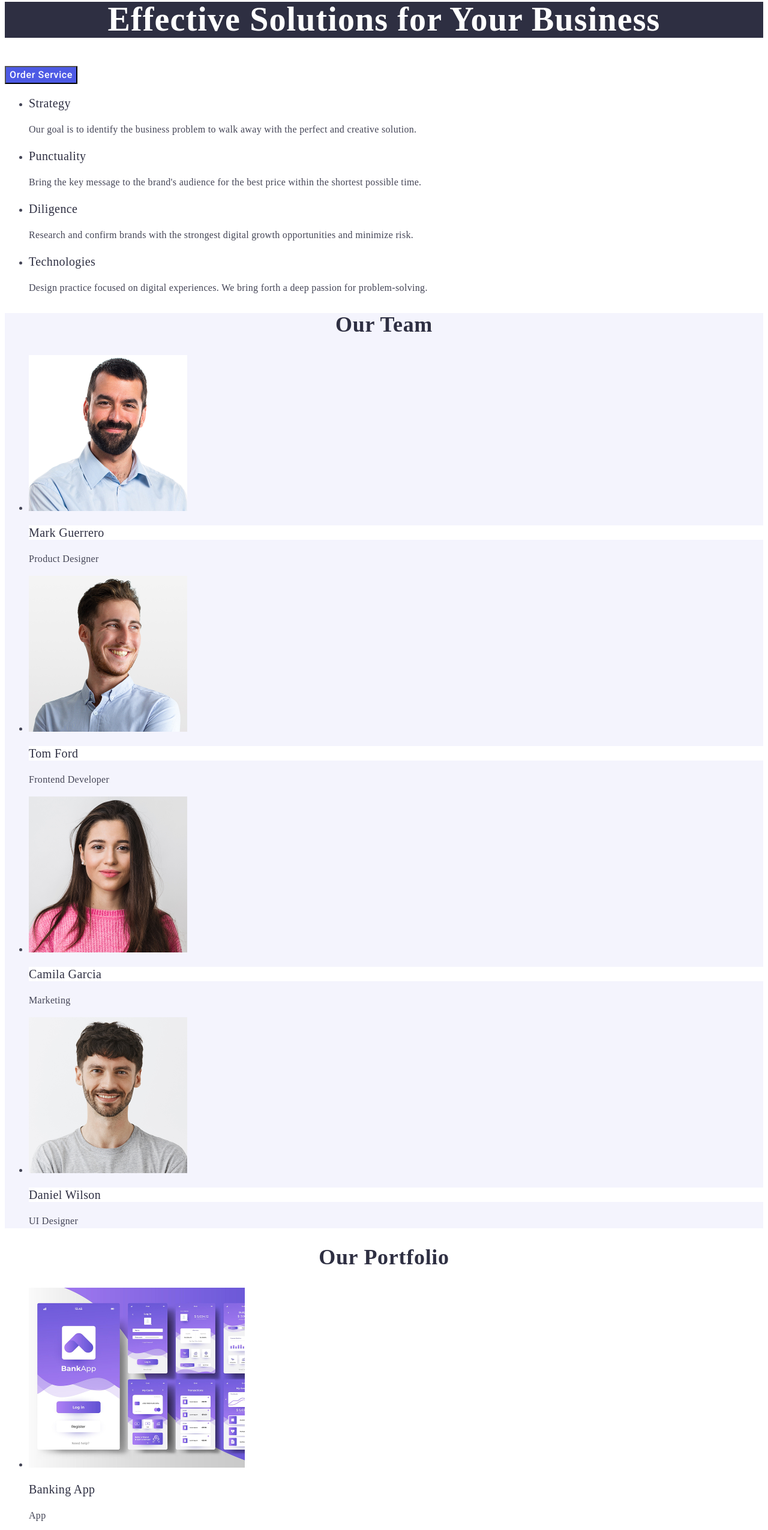
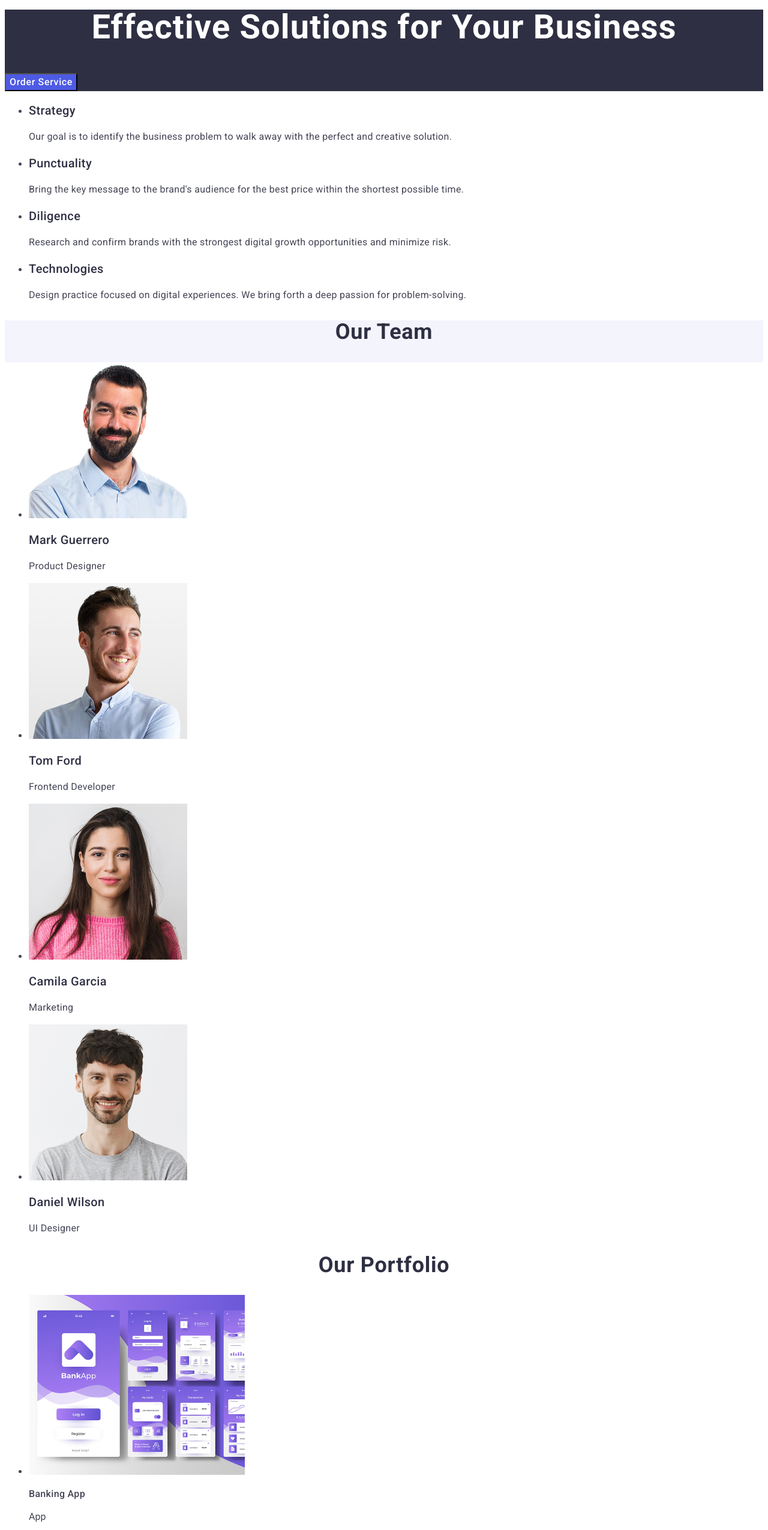
Before and after one commit to danielshkalov/goit-markup-hw-02, a plain HTML site: page index.html in a window 1280 px wide. Shown: the part 203-2754 px from the top of the page at 60% size. Drawn offline with Linux system fonts and the light colour scheme.

Commit message:
add index.html files

```diff
--- a/css/style.css
+++ b/css/style.css
@@ -1,12 +1,12 @@
 body {
-   font-family: "Roboto" sans-serif;
+   font-family: "Roboto", sans-serif;
    color: #434455;
    background-color: #FFFFFF;
 }
 
-.header-logo:hover, .header-logo:focus {
+.header-logo {
     background-color: #2e2f42;
-    font-family: "Raleway" sans-serif;
+    font-family: "Raleway", sans-serif;
     font-weight: 700;
     font-size: 18px;
     line-height: 1.17;
@@ -43,11 +43,11 @@ body {
  .address-logo:focus {
     color: #404bbf;
  }
-
-
+.section-1 {
+    background-color: #2e2f42;
+}
 .h1-logo {
-    background-color: #2e2f42;
-    font-size: 56px;
+     font-size: 56px;
     line-height: 1.07;
     text-align: center;
     letter-spacing: 0.02em;
@@ -63,26 +63,27 @@ body {
     color: #ffffff;
 }
 .button:hover, .button:focus {
-    color: #404bbf;
+    background-color: #404BBF;
+    color: #404BBF;
     cursor: pointer;
 }
 
-.h3-logo {
+.info-logo {
     font-weight: 500;
     font-size: 20px;
     line-height: 1.2;
     letter-spacing: 0.02em;
     color: #2e2f42;
 }
-.p-h3-logo {
+.ph3-logo {
     line-height: 1.5;
     letter-spacing: 0.02em;
     color: #434455;
 }
-.img1-logo {
+.photo-logo {
     background-color: #F4F4FD;
 }
-.h2-logo {
+.team-logo {
     font-size: 36px;
     line-height: 1.11;
     text-align: center;
@@ -90,15 +91,17 @@ body {
     text-transform: capitalize;
     color: #2e2f42;
 }
-.h3-2logo {
+.back-logo {
     background-color: #FFFFFF;
+}
+.human-logo {
     font-weight: 500;
     font-size: 20px;
     line-height: 1.2;
     letter-spacing: 0.02em;
     color: #2e2f42;
 }
-.p-h2-logo {
+.text-logo {
     font-size: 16px;
     line-height: 1.5;
     letter-spacing: 0.02em;
@@ -112,22 +115,24 @@ body {
     text-transform: capitalize;
     color: #2e2f42;
 }
-.img-portfolio {
+.front-logo {
     font-weight: 500;
     font-size: 20px;
     line-height: 1.2;
     letter-spacing: 0.02em;
     color: #2e2f42;
 }
-.p-portfolio {
+.front-logo {
     font-size: 16px;
     line-height: 1.5;
     letter-spacing: 0.02em;
     color: #434455;
 }
-.footer-logo:hover, .footer-logo:focus {
+.footer {
     background-color: #2e2f42;
-    font-family: "Raleway" sans-serif;
+}
+.footer-logo {
+    font-family: "Raleway", sans-serif;
     font-weight: 700;
     font-size: 18px;
     line-height: 1.17;
@@ -140,5 +145,6 @@ body {
 }
 .footer-p {
     line-height: 1.5;
+    color: #F4F4FD;
     letter-spacing: 0.02em;
 }
--- a/index.html
+++ b/index.html
@@ -20,7 +20,7 @@
         <nav><a class="header-logo" href="./index.html">Web<span class="header-span">Studio</span></a>
             <ul>
                 <li><a class="header-logo a" href="./index.html">Studio</a></li>
-                <li><a class="header-logo a" href id="./our portfolio">Portfolio</a></li>
+                <li><a class="header-logo a" href="./portfolio">Portfolio</a></li>
                 <li><a class="header-logo a" href="./contacts">Contacts</a></li>
             </ul>
         </nav>
@@ -34,7 +34,7 @@
 
     <!--#region main bunner-->
     <main>
-        <section>
+        <section class="section-1">
             <h1 class="h1-logo">Effective Solutions for Your Business</h1>
             <button class="button" type="button">Order Service</button>
     </section>
@@ -42,59 +42,60 @@
 
     <!--#region feature-->
     <section>
+        <h2 hidden> feature</h2>
         <ul>
             <li>
-                <h3 class="h3-logo">Strategy
+                <h3 class="info-logo">Strategy
                 </h3>
-            <p class="p-h3-logo">Our goal is to identify the business problem to walk away with the perfect and creative solution.</p>
+            <p class="ph3-logo">Our goal is to identify the business problem to walk away with the perfect and creative solution.</p>
         </li>
         <li>
-            <h3 class="h3-logo">Punctuality
+            <h3 class="info-logo">Punctuality
             </h3>
-            <p class="p-h3-logo">Bring the key message to the brand's audience for the best price within the shortest possible time.
+            <p class="ph3-logo">Bring the key message to the brand's audience for the best price within the shortest possible time.
             </p>
         </li>
         <li>
-            <h3 class="h3-logo">Diligence
+            <h3 class="info-logo">Diligence
             </h3>
-            <p class="p-h3-logo">Research and confirm brands with the strongest digital growth opportunities and minimize risk.</p>
+            <p class="ph3-logo">Research and confirm brands with the strongest digital growth opportunities and minimize risk.</p>
         </li>
         <li>
-            <h3 class="h3-logo">Technologies
+            <h3 class="info-logo">Technologies
             </h3>
-            <p class="p-h3-logo">Design practice focused on digital experiences. We bring forth a deep passion for problem-solving.</p>
+            <p class="ph3-logo">Design practice focused on digital experiences. We bring forth a deep passion for problem-solving.</p>
         </li>
         </ul>
     </section>
             <!--#end region feature-->
 
         <!--#region Team section-->
-        <section class="img1-logo">
-            <h2 class="h2-logo">Our Team</h2>
-            <ul>
+        <section class="photo-logo">
+            <h2 class="team-logo">Our Team</h2>
+            <ul class="back-logo">
                 <li>
                     <img src="./images/mark.jpg" alt="Mark Guerrero" width="264">
-                    <h3 class="h3-2logo">Mark Guerrero
+                    <h3 class="human-logo">Mark Guerrero
                     </h3>
-                    <p class="p-h2-logo">Product Designer</p>
+                    <p class="text-logo">Product Designer</p>
                 </li>
                 <li>
                     <img src="./images/tom.jpg" alt="Tom Ford" width="264">
-                    <h3 class="h3-2logo">Tom Ford
+                    <h3 class="human-logo">Tom Ford
                     </h3>
-                    <p class="p-h2-logo">Frontend Developer</p>
+                    <p class="text-logo">Frontend Developer</p>
                 </li>
                 <li>
                     <img src="./images/camila.jpg" alt="Camila Garcia" width="264">
-                    <h3 class="h3-2logo">Camila Garcia
+                    <h3 class="human-logo">Camila Garcia
                     </h3>
-                    <p class="p-h2-logo">Marketing</p>
+                    <p class="text-logo">Marketing</p>
                 </li>
                 <li>
                     <img src="./images/daniel.jpg" alt="Daniel Wilson" width="264">
-                    <h3 class="h3-2logo">Daniel Wilson
+                    <h3 class="human-logo">Daniel Wilson
                     </h3>
-                    <p class="p-h2-logo">UI Designer</p>
+                    <p class="text-logo">UI Designer</p>
                 </li>
             </ul>
         </section>
@@ -102,43 +103,43 @@
 
         <!--#region Our Portfolio-->
         <section>
-            <h2 class="portfolio-logo" id="Our Portfolio">Our Portfolio</h2>
+            <h2 class="portfolio-logo">Our Portfolio</h2>
             <ul>
                 <li>
                     <img src="./images/banking.jpg" alt="Banking App" width="360">
-                    <h3 class="img-portfolio">Banking App
+                    <h3 class="front-logo">Banking App
                     </h3>
-                    <p class="p-portfolio">App</p>
+                    <p class="our-logo">App</p>
                 </li>
                 <li>
                     <img src="./images/payment.jpg" alt="Cashless Payment" width="360">
-                    <h3 class="img-portfolio">Cashless Payment
+                    <h3 class="front-logo">Cashless Payment
                     </h3>
-                    <p class="p-portfolio">Marketing</p>
+                    <p class="our-logo">Marketing</p>
                 </li>
                 <li>
                     <img src="images/meditation.jpg" alt="Meditation App" width="360">
-                    <h3 class="img-portfolio">Meditation App
-                    </h3 class="p-portfolio">
+                    <h3 class="front-logo">Meditation App
+                    </h3 class="our-logo">
                     <p>App</p>
                 </li>
                 <li>
                     <img src="images/taxi.jpg" alt="Taxi Service" width="360">
-                    <h3 class="img-portfolio">Taxi Service
+                    <h3 class="front-logo">Taxi Service
                     </h3>
-                    <p class="p-portfolio">Marketing</p>
+                    <p class="our-logo">Marketing</p>
                 </li>
                 <li>
                     <img src="images/screen.jpg" alt="Screen Illustrations" width="360">
-                    <h3 class="img-portfolio">Screen Illustrations
+                    <h3 class="front-logo">Screen Illustrations
                     </h3>
-                    <p class="p-portfolio">Design</p>
+                    <p class="our-logo">Design</p>
                 </li>
                 <li>
                     <img src="images/online.jpg" alt="Online Courses" width="360">
-                    <h3 class="img-portfolio">Online Courses
+                    <h3 class="front-logo">Online Courses
                     </h3>
-                    <p class="p-portfolio">Marketing</p>
+                    <p class="our-logo">Marketing</p>
                 </li>
             </ul>
         </section>
```
